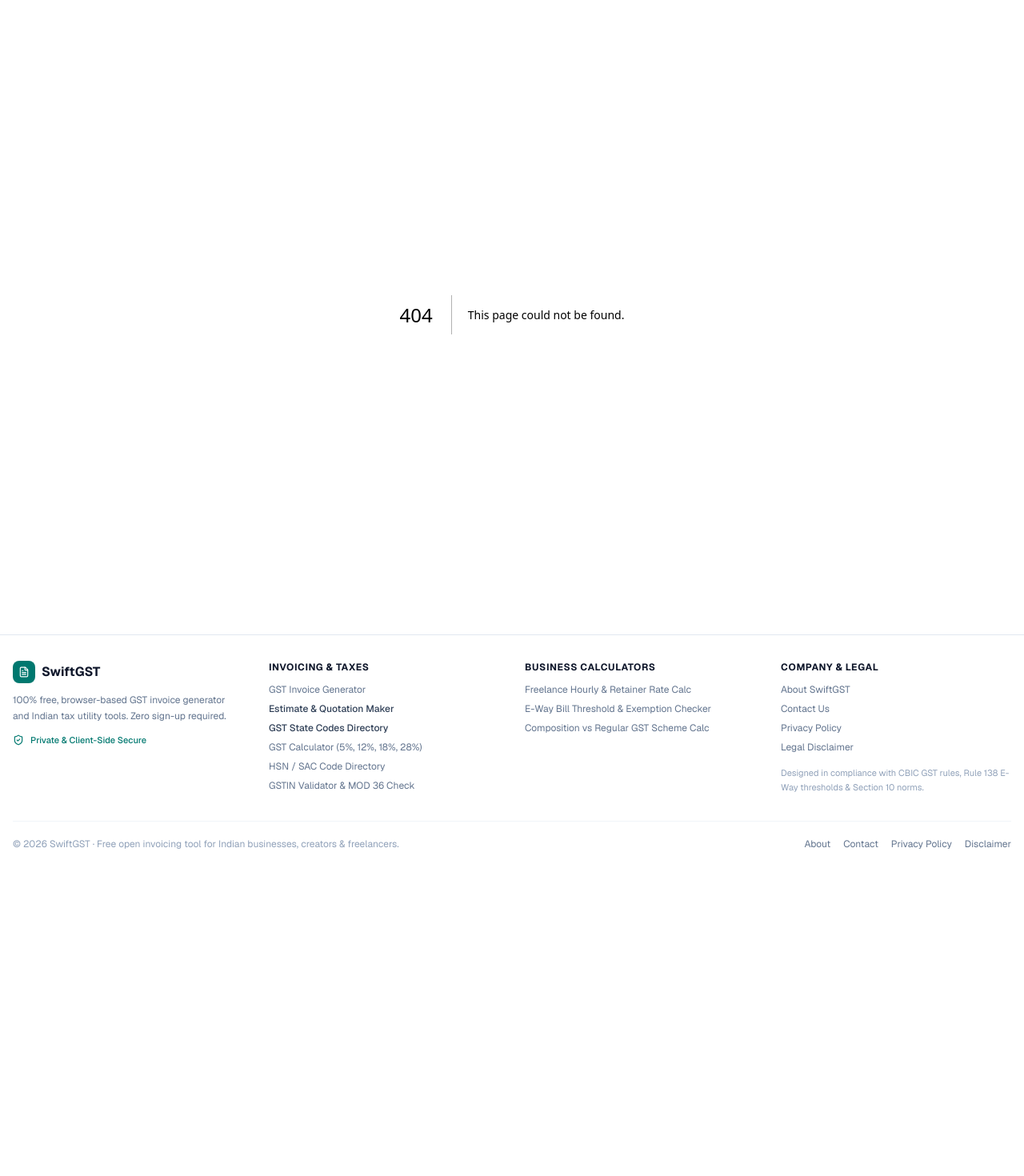
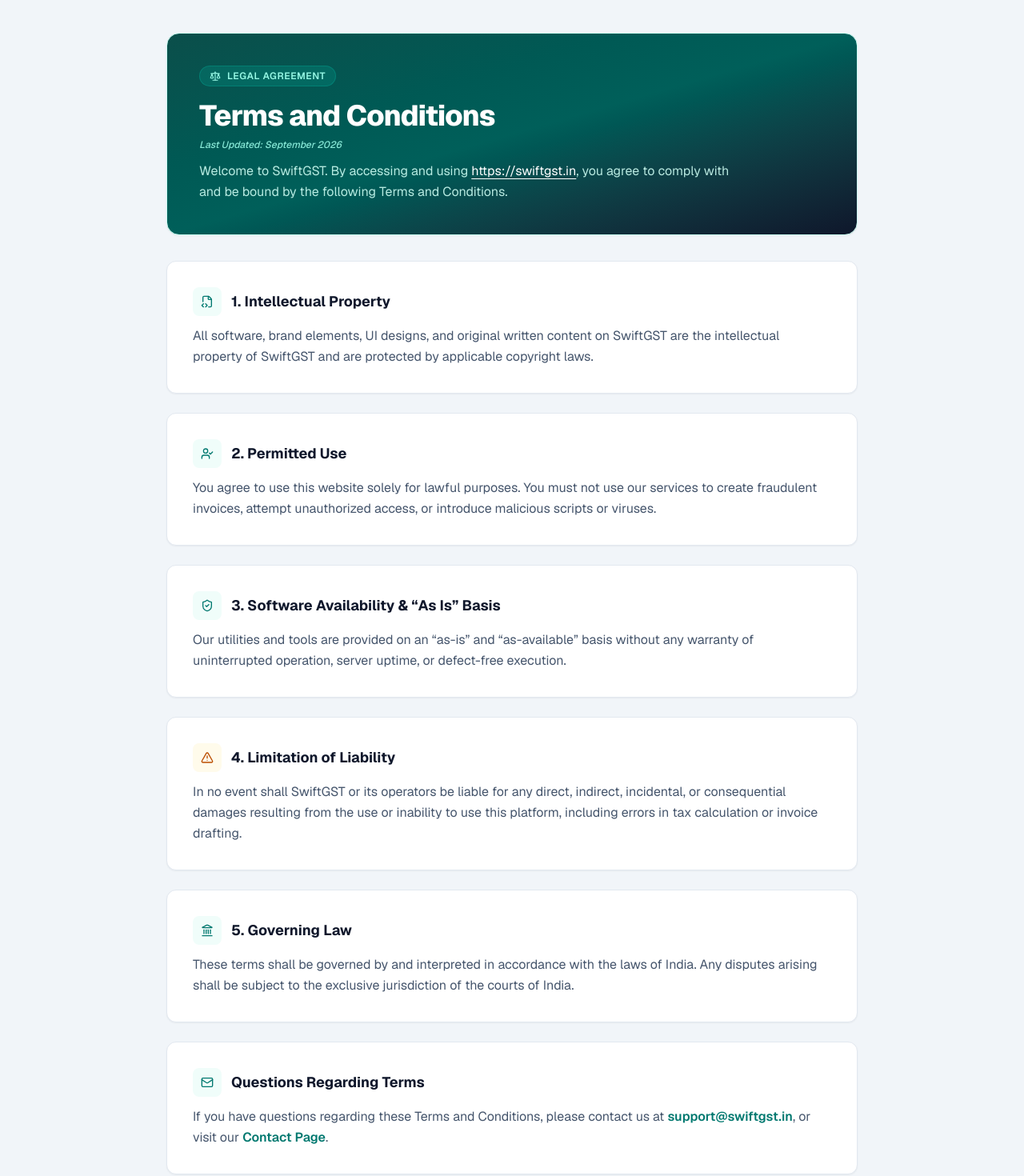
Before and after one commit to shubhamtiwarihost/quick-invoice-india, a Next.js app: page /terms in a window 1280 px wide. Before the commit this address had no page. Shown: the part 60-1530 px from the top of the page at 80% size. Before the commit the page ends 1155 px from the top, so only its background shows below. Built offline with nearby package versions, Linux system fonts and the light colour scheme.

Commit message:
feat: add Terms and Conditions page and footer navigation

```diff
--- /dev/null
+++ b/src/app/terms-and-conditions/page.tsx
@@ -0,0 +1 @@
+export { default, metadata } from "../terms/page";
--- /dev/null
+++ b/src/app/terms/page.tsx
@@ -0,0 +1,175 @@
+import type { Metadata } from "next";
+import Link from "next/link";
+import {
+  Scale,
+  ShieldCheck,
+  UserCheck,
+  AlertTriangle,
+  Landmark,
+  FileCode2,
+  Mail,
+} from "lucide-react";
+
+export const metadata: Metadata = {
+  title: "Terms and Conditions — SwiftGST",
+  description:
+    "Read the Terms and Conditions for SwiftGST (swiftgst.in). Permitted use, software availability, limitation of liability, and governing law.",
+  keywords: [
+    "SwiftGST terms and conditions",
+    "terms of service swiftgst",
+    "invoice generator terms India",
+    "swiftgst.in terms",
+  ],
+  openGraph: {
+    title: "Terms and Conditions — SwiftGST",
+    description:
+      "Review the Terms and Conditions governing your access and use of SwiftGST (swiftgst.in).",
+    type: "website",
+  },
+};
+
+export default function TermsPage() {
+  return (
+    <main className="mx-auto w-full max-w-4xl flex-1 px-4 py-8 md:py-12">
+      {/* Header Banner */}
+      <div className="rounded-2xl border border-teal-100 bg-linear-to-br from-teal-900 via-teal-800 to-slate-900 p-8 md:p-10 text-white shadow-xs">
+        <div className="inline-flex items-center gap-2 rounded-full bg-teal-500/20 px-3 py-1 text-xs font-semibold uppercase tracking-wider text-teal-200 border border-teal-400/20">
+          <Scale className="h-3.5 w-3.5" />
+          Legal Agreement
+        </div>
+        <h1 className="mt-4 text-3xl font-extrabold tracking-tight sm:text-4xl text-white">
+          Terms and Conditions
+        </h1>
+        <p className="mt-2 text-xs text-teal-200/90 font-medium">
+          <em>Last Updated: September 2026</em>
+        </p>
+        <p className="mt-3 text-base text-teal-100/90 leading-relaxed font-normal max-w-2xl">
+          Welcome to SwiftGST. By accessing and using{" "}
+          <a
+            href="https://swiftgst.in"
+            className="text-white underline underline-offset-4 hover:text-teal-200"
+          >
+            https://swiftgst.in
+          </a>
+          , you agree to comply with and be bound by the following Terms and
+          Conditions.
+        </p>
+      </div>
+
+      <div className="mt-8 space-y-6">
+        {/* Section 1 */}
+        <section className="rounded-xl border border-slate-200 bg-white p-6 md:p-8 shadow-xs">
+          <div className="flex items-center gap-3">
+            <span className="flex h-9 w-9 items-center justify-center rounded-lg bg-teal-50 text-teal-700">
+              <FileCode2 className="h-4 w-4" />
+            </span>
+            <h2 className="text-lg font-bold text-slate-900">
+              1. Intellectual Property
+            </h2>
+          </div>
+          <p className="mt-3 text-sm md:text-base leading-relaxed text-slate-600">
+            All software, brand elements, UI designs, and original written
+            content on SwiftGST are the intellectual property of SwiftGST and
+            are protected by applicable copyright laws.
+          </p>
+        </section>
+
+        {/* Section 2 */}
+        <section className="rounded-xl border border-slate-200 bg-white p-6 md:p-8 shadow-xs">
+          <div className="flex items-center gap-3">
+            <span className="flex h-9 w-9 items-center justify-center rounded-lg bg-teal-50 text-teal-700">
+              <UserCheck className="h-4 w-4" />
+            </span>
+            <h2 className="text-lg font-bold text-slate-900">
+              2. Permitted Use
+            </h2>
+          </div>
+          <p className="mt-3 text-sm md:text-base leading-relaxed text-slate-600">
+            You agree to use this website solely for lawful purposes. You must
+            not use our services to create fraudulent invoices, attempt
+            unauthorized access, or introduce malicious scripts or viruses.
+          </p>
+        </section>
+
+        {/* Section 3 */}
+        <section className="rounded-xl border border-slate-200 bg-white p-6 md:p-8 shadow-xs">
+          <div className="flex items-center gap-3">
+            <span className="flex h-9 w-9 items-center justify-center rounded-lg bg-teal-50 text-teal-700">
+              <ShieldCheck className="h-4 w-4" />
+            </span>
+            <h2 className="text-lg font-bold text-slate-900">
+              3. Software Availability & &ldquo;As Is&rdquo; Basis
+            </h2>
+          </div>
+          <p className="mt-3 text-sm md:text-base leading-relaxed text-slate-600">
+            Our utilities and tools are provided on an &ldquo;as-is&rdquo; and
+            &ldquo;as-available&rdquo; basis without any warranty of
+            uninterrupted operation, server uptime, or defect-free execution.
+          </p>
+        </section>
+
+        {/* Section 4 */}
+        <section className="rounded-xl border border-slate-200 bg-white p-6 md:p-8 shadow-xs">
+          <div className="flex items-center gap-3">
+            <span className="flex h-9 w-9 items-center justify-center rounded-lg bg-amber-50 text-amber-700">
+              <AlertTriangle className="h-4 w-4" />
+            </span>
+            <h2 className="text-lg font-bold text-slate-900">
+              4. Limitation of Liability
+            </h2>
+          </div>
+          <p className="mt-3 text-sm md:text-base leading-relaxed text-slate-600">
+            In no event shall SwiftGST or its operators be liable for any
+            direct, indirect, incidental, or consequential damages resulting
+            from the use or inability to use this platform, including errors in
+            tax calculation or invoice drafting.
+          </p>
+        </section>
+
+        {/* Section 5 */}
+        <section className="rounded-xl border border-slate-200 bg-white p-6 md:p-8 shadow-xs">
+          <div className="flex items-center gap-3">
+            <span className="flex h-9 w-9 items-center justify-center rounded-lg bg-teal-50 text-teal-700">
+              <Landmark className="h-4 w-4" />
+            </span>
+            <h2 className="text-lg font-bold text-slate-900">
+              5. Governing Law
+            </h2>
+          </div>
+          <p className="mt-3 text-sm md:text-base leading-relaxed text-slate-600">
+            These terms shall be governed by and interpreted in accordance with
+            the laws of India. Any disputes arising shall be subject to the
+            exclusive jurisdiction of the courts of India.
+          </p>
+        </section>
+
+        {/* Contact Section */}
+        <section className="rounded-xl border border-slate-200 bg-white p-6 md:p-8 shadow-xs">
+          <div className="flex items-center gap-3">
+            <span className="flex h-9 w-9 items-center justify-center rounded-lg bg-teal-50 text-teal-700">
+              <Mail className="h-4 w-4" />
+            </span>
+            <h2 className="text-lg font-bold text-slate-900">
+              Questions Regarding Terms
+            </h2>
+          </div>
+          <p className="mt-3 text-sm md:text-base leading-relaxed text-slate-600">
+            If you have questions regarding these Terms and Conditions, please
+            contact us at{" "}
+            <a
+              href="mailto:support@swiftgst.in"
+              className="text-teal-700 font-semibold hover:underline"
+            >
+              support@swiftgst.in
+            </a>
+            , or visit our{" "}
+            <Link href="/contact" className="text-teal-700 font-semibold hover:underline">
+              Contact Page
+            </Link>
+            .
+          </p>
+        </section>
+      </div>
+    </main>
+  );
+}
--- a/src/components/shared/Navbar.tsx
+++ b/src/components/shared/Navbar.tsx
@@ -285,9 +285,16 @@
               Privacy Policy
             </Link>
             <Link
+              href="/terms"
+              onClick={closeAllMenus}
+              className="rounded-lg p-2 text-slate-700 hover:bg-slate-50 font-medium"
+            >
+              Terms & Conditions
+            </Link>
+            <Link
               href="/disclaimer"
               onClick={closeAllMenus}
-              className="rounded-lg p-2 text-slate-700 hover:bg-slate-50 font-medium"
+              className="rounded-lg p-2 text-slate-700 hover:bg-slate-50 font-medium col-span-2 sm:col-span-1"
             >
               Legal Disclaimer
             </Link>
@@ -408,6 +415,11 @@
                 </Link>
               </li>
               <li>
+                <Link href="/terms" className="hover:text-teal-700">
+                  Terms & Conditions
+                </Link>
+              </li>
+              <li>
                 <Link href="/disclaimer" className="hover:text-teal-700">
                   Legal Disclaimer
                 </Link>
@@ -431,7 +443,10 @@
               Contact
             </Link>
             <Link href="/privacy-policy" className="hover:text-teal-700">
-              Privacy Policy
+              Privacy
+            </Link>
+            <Link href="/terms" className="hover:text-teal-700">
+              Terms
             </Link>
             <Link href="/disclaimer" className="hover:text-teal-700">
               Disclaimer
```
Also changed, not shown: 1 other file (tests, documents, lock files or other folders).
